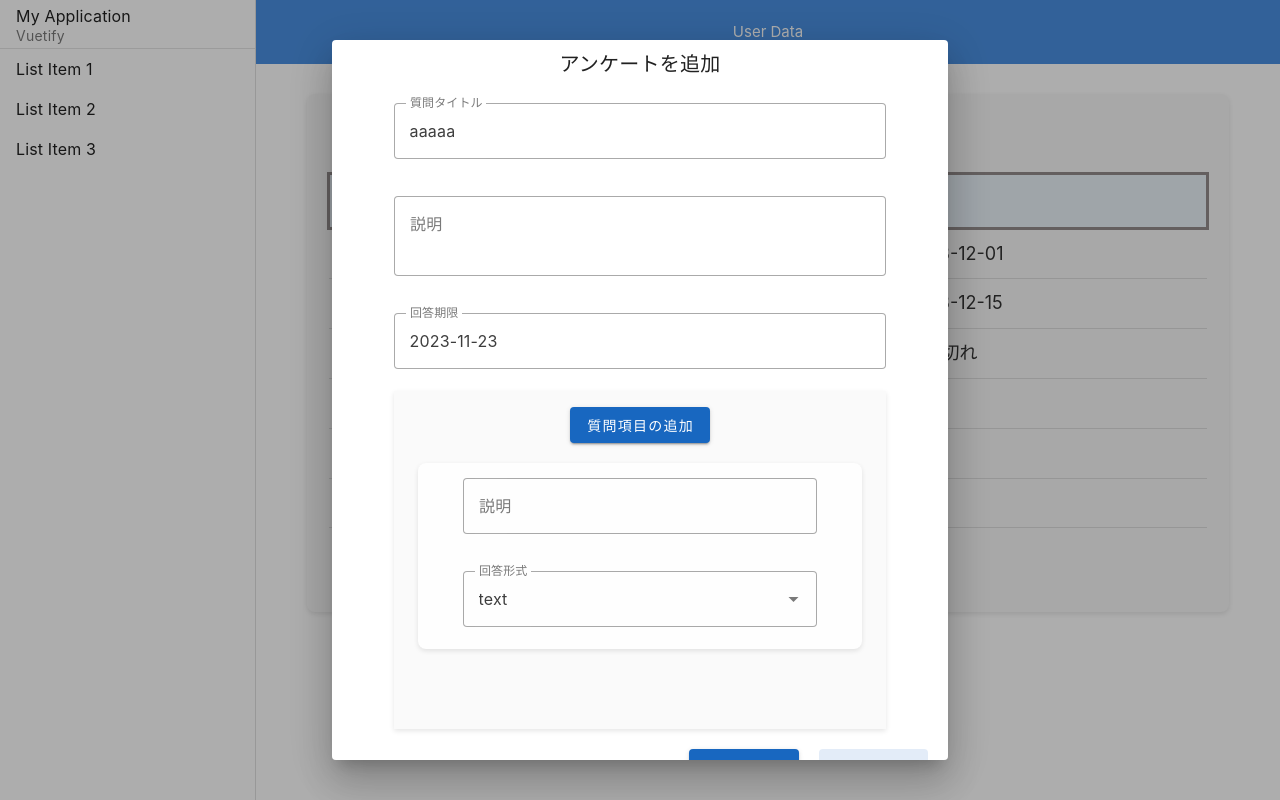
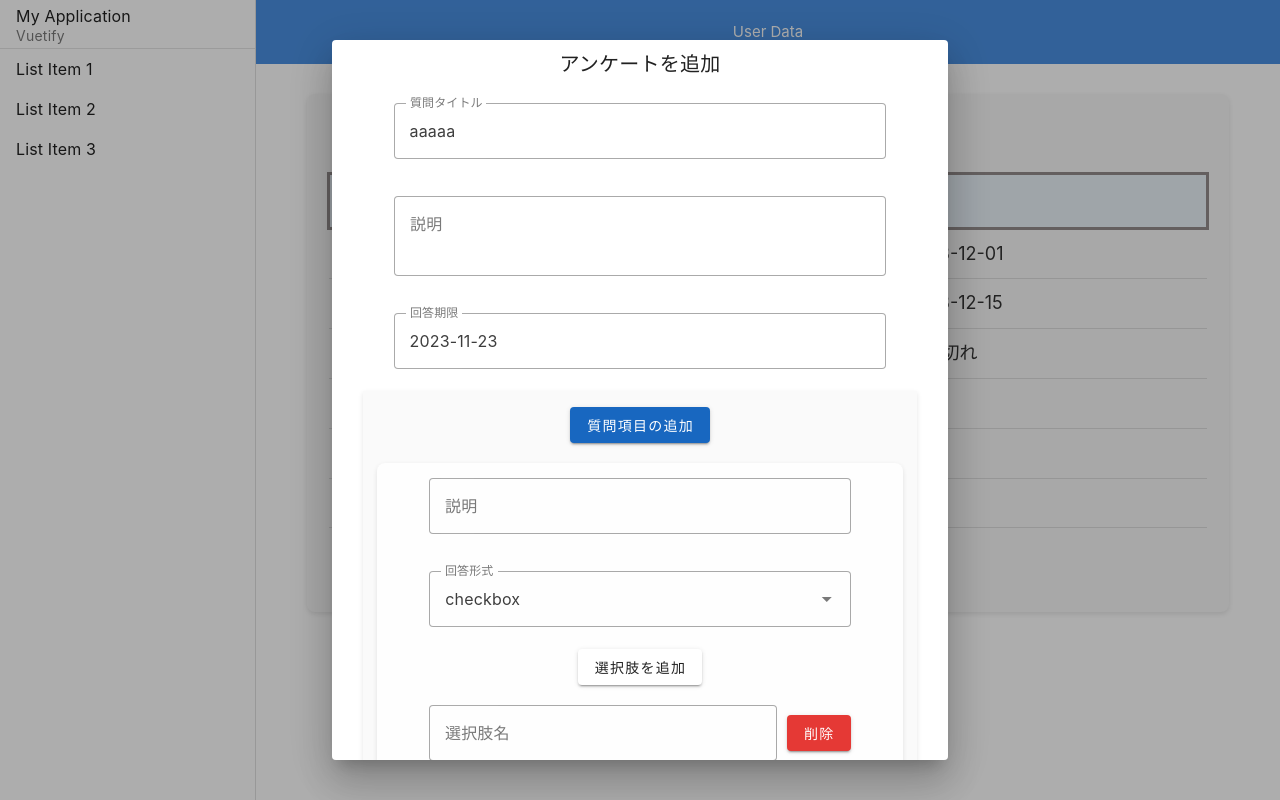
Before and after one commit to traP-jp/rucQ, a Vue app in the folder frontend/: page /1/admin/users in a window 1280 px wide. Both pictures are taken after a click on the button "アンケートの追加". Built offline with nearby package versions, Linux system fonts and the light colour scheme; the HTML template or start-up script is replaced by a standard one.

Commit message:
textareaを中央に配置

```diff
--- a/frontend/src/views/admin/AdminInformationView.vue
+++ b/frontend/src/views/admin/AdminInformationView.vue
@@ -66,7 +66,7 @@
               />
               <v-select
                 label="回答形式"
-                :items="['text', 'checkbox', 'radiobutton']"
+                :items="['checkbox', 'text', 'radiobutton']"
                 v-model="newItem.type"
                 :class="$style.textField"
                 variant="outlined"
@@ -75,20 +75,30 @@
                 <v-btn @click="addOption(index)" :class="$style.addOptionButton"
                   >選択肢を追加</v-btn
                 >
-                <div v-for="(option, optionId) in newItem.questions[index].options" :key="optionId">
+                <div
+                  v-for="(option, optionId) in newItem.questions[index].options"
+                  :key="optionId"
+                  :class="$style.optionContainer"
+                >
+                  <div :class="$style.optionRow">
                     <v-textarea
                       label="選択肢名"
-                    v-model=newItem.questions[index].options[optionId].option
-                    :class="$style.textField"
+                      v-model="newItem.questions[index].options[optionId].option"
+                      :class="$style.textOptionField"
                       variant="outlined"
                       rows="1"
+                      hide-details
                       auto-grow
                     />
-                  <div
-                    v-for="(option, index) in newItem.questions"
-                    :key="index"
-                    :class="$style.addedOption"
-                  ></div>
+
+                    <!-- ここにバツボタン -->
+                    <v-btn
+                      @click="deleteOption(index, optionId)"
+                      color="red-darken-1"
+                      :class="$style.deleteButton"
+                      >削除
+                    </v-btn>
+                  </div>
                 </div>
               </div>
             </div>
@@ -112,7 +122,8 @@ import { useRouter } from 'vue-router'
 
 const router = useRouter()
 const dialog = ref(false)
-interface Item {// 連携の時に頑張る　頑張れ
+interface Item {
+  // 連携の時に頑張る　頑張れ
   id: number
   name: string
   description: string
@@ -122,8 +133,8 @@ interface Item {// 連携の時に頑張る　頑張れ
 }
 
 interface options {
-  optioinId : number
-  option : string
+  optioinId: number
+  option: string
 }
 
 interface question {
@@ -136,9 +147,13 @@ const newItem = ref<Item>({
   name: 'aaaaa',
   description: '',
   deadline: '2023-11-23',
-  type: 'text',
+  type: 'checkbox',
   questions: [{ description: '', options: [{ optioinId: 0, option: '' }] }],
 })
+
+const deleteOption = (questionIndex: number, optionId: number) => {
+  newItem.value.questions[questionIndex].options.splice(optionId, 1)
+}
 
 const goToDetail = (id: number) => {
   // クリック時に詳細ページに移動
@@ -165,7 +180,10 @@ const addItem = () => {
 
 // checkbox, radiobutton のオプションを追加するメソッド
 const addOption = (index: number) => {
-  newItem.value.questions[index].options.push({ optioinId: newItem.value.questions[index].options.length, option: '' })
+  newItem.value.questions[index].options.push({
+    optioinId: newItem.value.questions[index].options.length,
+    option: '',
+  })
 }
 
 const addQuestionItem = () => {
@@ -232,7 +250,7 @@ const decideAddItem = () => {
   background-color: #fefefe;
   display: flex;
   flex-direction: column;
-  width: 90%;
+  width: 95%;
   border-radius: 8px;
   box-shadow: 0 2px 5px rgba(0, 0, 0, 0.1);
 }
@@ -304,7 +322,16 @@ const decideAddItem = () => {
   resize: none;
   width: 80%;
   margin: auto;
+  justify-content: center;
   margin-top: 15px;
+}
+
+.textOptionField {
+  resize: none;
+  justify-content: center;
+  text-align: center;
+  margin: auto;
+  width: 100%;
 }
 
 .addedOption {
@@ -315,7 +342,7 @@ const decideAddItem = () => {
   display: flex;
   flex-direction: column;
   align-items: center;
-  width: 80%;
+  width: 90%;
   gap: 20px;
   padding-bottom: 80px;
   margin-bottom: 20px;
@@ -325,10 +352,29 @@ const decideAddItem = () => {
 
 .addOptionButton {
   margin-top: 10px;
-  margin-bottom: 10px;
-  display: flex;
+  margin-bottom: 20px !important;
   text-align: center;
   margin: 0 auto;
   display: block;
 }
+
+.optionContainer {
+  margin-top: 10px;
+  width: 80%;
+  display: flex;
+  margin: auto;
+}
+
+.optionRow {
+  display: flex;
+  align-items: center;
+  gap: 10px;
+  margin: auto;
+  margin-bottom: 30px;
+  width: 100%;
+}
+
+.deleteButton {
+  margin:auto;
+}
 </style>
```
Lines whose indentation alone changed are shown as unchanged.
